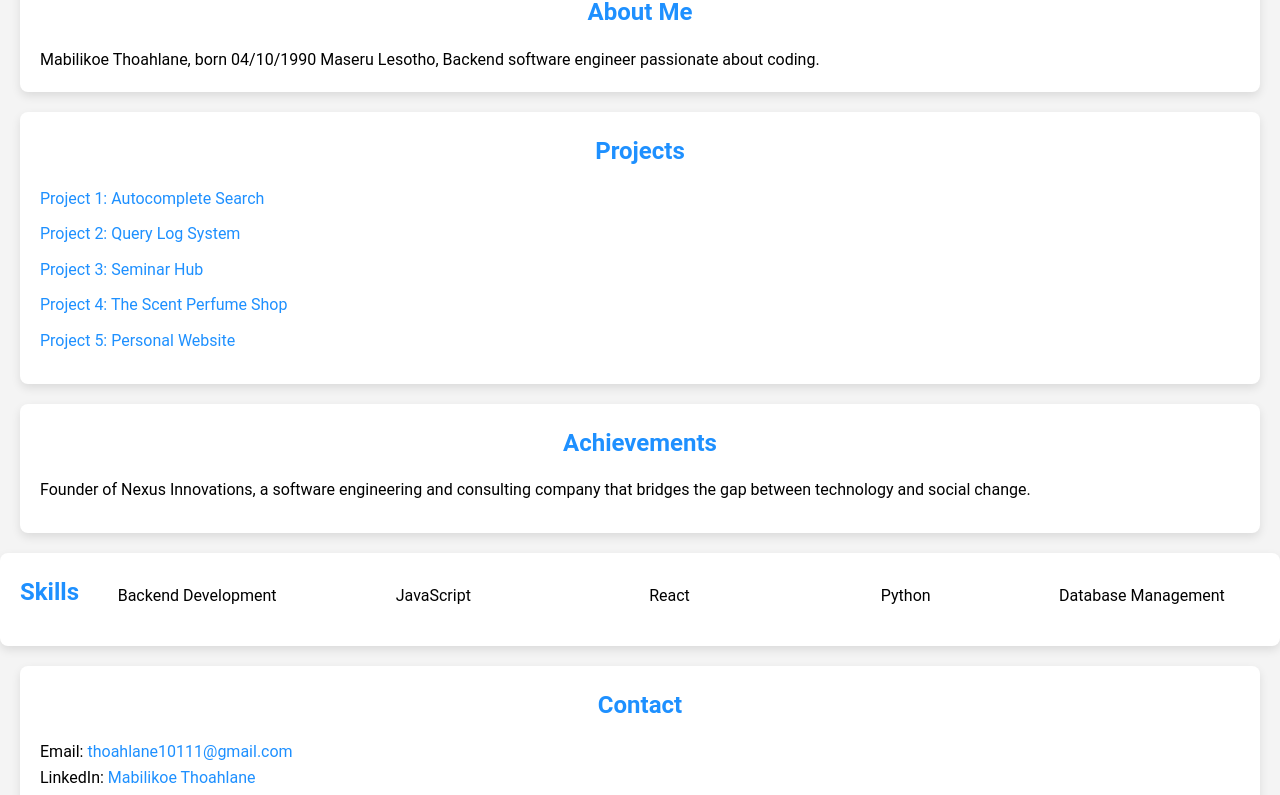
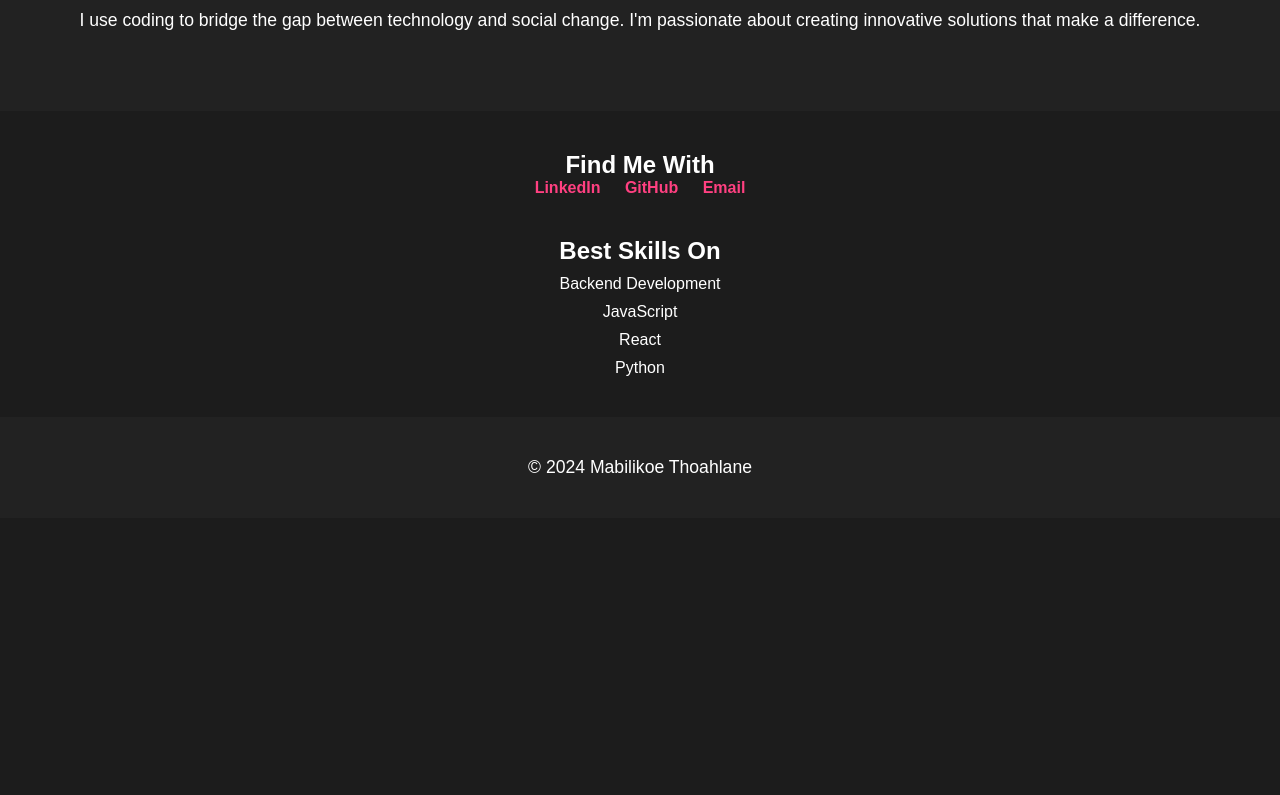
Before and after one commit to thoahlane10111/thoahlane10111.github.io, a plain HTML site: page index.html in a window 1280 px wide. Shown: the part 162-957 px from the top of the page. After the commit the page ends 800 px from the top, so only its background shows below. Drawn offline with Linux system fonts and the light colour scheme.

Commit message:
new format added

```diff
--- a/index.html
+++ b/index.html
@@ -3,57 +3,37 @@
 <head>
     <meta charset="UTF-8">
     <meta name="viewport" content="width=device-width, initial-scale=1.0">
-    <title>Mabilikoe Thoahlane - Portfolio</title>
+    <title>Mabilikoe Thoahlane - Personal Website</title>
     <link rel="stylesheet" href="styles.css">
 </head>
 <body>
-
     <header>
-    <h1>Mabilikoe Thoahlane</h1>
+        <h1>Welcome to My World</h1>
+        <h2>Hi, I’m Mabilikoe Thoahlane, a Backend Software Engineer.</h2>
+        <p>
+            I use coding to bridge the gap between technology and social change. I'm passionate about creating innovative solutions that make a difference.
+        </p>
     </header>
 
-<section class="about">
-    <h2>About Me</h2>
-    <p>Mabilikoe Thoahlane, born 04/10/1990 Maseru Lesotho, Backend software engineer passionate about coding.</p>
+    <section class="social-links">
+        <h3>Find Me With</h3>
+        <a href="https://www.linkedin.com/in/mabilikoethoahlane" target="_blank">LinkedIn</a>
+        <a href="https://github.com/thoahlane10111" target="_blank">GitHub</a>
+        <a href="mailto:thoahlane10111@gmail.com">Email</a>
     </section>
 
-<section class="projects">
-    <h2>Projects</h2>
+    <section class="skills">
+        <h3>Best Skills On</h3>
         <ul>
-        <li><a href="#">Project 1: Autocomplete Search</a></li>
-        <li><a href="#">Project 2: Query Log System</a></li>
-        <li><a href="#">Project 3: Seminar Hub</a></li>
-        <li><a href="#">Project 4: The Scent Perfume Shop</a></li>
-        <li><a href="#">Project 5: Personal Website</a></li>
+            <li>Backend Development</li>
+            <li>JavaScript</li>
+            <li>React</li>
+            <li>Python</li>
         </ul>
     </section>
 
-<section class="achievements">
-    <h2>Achievements</h2>
-    <ul>
-        <li>Founder of Nexus Innovations, a software engineering and consulting company that bridges the gap between technology and social change.</li>
-    </ul>
-</section>
-
-<section class="skills">
-    <h2>Skills</h2>
-    <div>Backend Development</div>
-    <div>JavaScript</div>
-    <div>React</div>
-    <div>Python</div>
-    <div>Database Management</div>
-</section>
-
-<section class="contact">
-    <h2>Contact</h2>
-    <p>Email: <a href="mailto:thoahlane10111@gmail.com">thoahlane10111@gmail.com</a></p>
-    <p>LinkedIn: <a href="https://www.linkedin.com/in/mabilikoe-thoahlane" target="_blank">Mabilikoe Thoahlane</a></p>
-    <p>GitHub: <a href="https://github.com/thoahlane10111" target="_blank">thoahlane10111</a></p>
-</section>
-
     <footer>
-    <p>&copy; 2024 Mabilikoe Thoahlane. All rights reserved.</p>
+        <p>&copy; 2024 Mabilikoe Thoahlane</p>
     </footer>
-
 </body>
 </html>
--- a/styles.css
+++ b/styles.css
@@ -7,90 +7,77 @@
 
 /* Body styles */
 body {
-    font-family: 'Roboto', sans-serif; /* Using a popular Google font */
-    background-color: #f4f4f4;
-    line-height: 1.6;
+    font-family: 'Arial', sans-serif;
+    background-color: #1c1c1c; /* Dark background */
+    color: white;
 }
 
 /* Header styles */
 header {
-    background: linear-gradient(to right, #1e90ff, #00bfff); /* Cool blue gradient */
-    color: white;
     text-align: center;
-    padding: 2rem 0;
-}
-
-/* Section styles */
-section {
-    background-color: #fff;
-    margin: 20px;
-    padding: 20px;
-    border-radius: 8px;
-    box-shadow: 0 4px 10px rgba(0, 0, 0, 0.1);
+    padding: 60px 20px;
+    background-color: #222; /* Darker header background */
 }
 
 /* Headings */
-h2 {
-    color: #1e90ff; /* Blue color for headings */
-    text-align: center;
-    margin-bottom: 15px;
+h1 {
+    font-size: 2.5rem;
+    margin-bottom: 10px;
 }
 
-/* Paragraphs */
-p {
-    text-align: justify;
+h2 {
+    font-size: 2rem;
+    color: #ff4081; /* Pinkish color for emphasis */
 }
 
-/* Projects and Achievements lists */
-.projects ul, .achievements ul {
-    list-style: none;
-    padding: 0;
+p {
+    margin: 20px 0;
+    font-size: 1.1rem;
 }
 
-.projects ul li, .achievements ul li {
-    margin: 10px 0;
+/* Social links */
+.social-links {
+    text-align: center;
+    margin: 40px 0;
 }
 
-/* Links */
-.projects a {
-    color: #1e90ff; /* Blue color for links */
-    text-decoration: none;
+.social-links h3 {
+    font-size: 1.5rem;
 }
 
-.projects a:hover {
+.social-links a {
+    margin: 0 10px;
+    color: #ff4081; /* Pinkish color for links */
+    text-decoration: none;
+    font-weight: bold;
+}
+
+.social-links a:hover {
     text-decoration: underline;
 }
 
 /* Skills section */
 .skills {
-    display: flex;
-    justify-content: space-around;
-    margin: 20px 0;
+    text-align: center;
+    margin: 40px 0;
 }
 
-.skills div {
-    flex: 1;
-    text-align: center;
-    padding: 10px;
+.skills h3 {
+    font-size: 1.5rem;
 }
 
-/* Contact section */
-.contact a {
-    color: #1e90ff; /* Blue color for links */
-    text-decoration: none;
+.skills ul {
+    list-style: none;
+    padding: 0;
 }
 
-.contact a:hover {
-    text-decoration: underline;
+.skills ul li {
+    margin: 10px 0;
 }
 
 /* Footer styles */
 footer {
     text-align: center;
-    padding: 10px;
-    background-color: #1e90ff; /* Blue footer */
-    color: white;
-    position: relative;
-    bottom: 0;
-    width: 100%;
+    padding: 20px;
+    background-color: #222; /* Dark footer background */
 }
```
Lines whose indentation alone changed are shown as unchanged.
